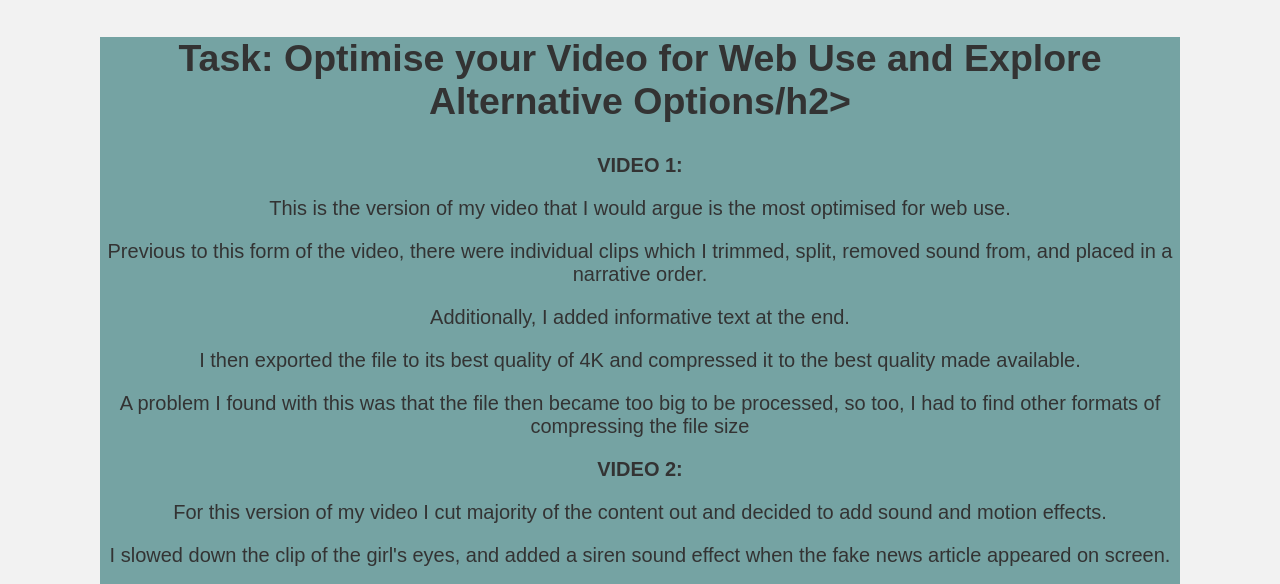
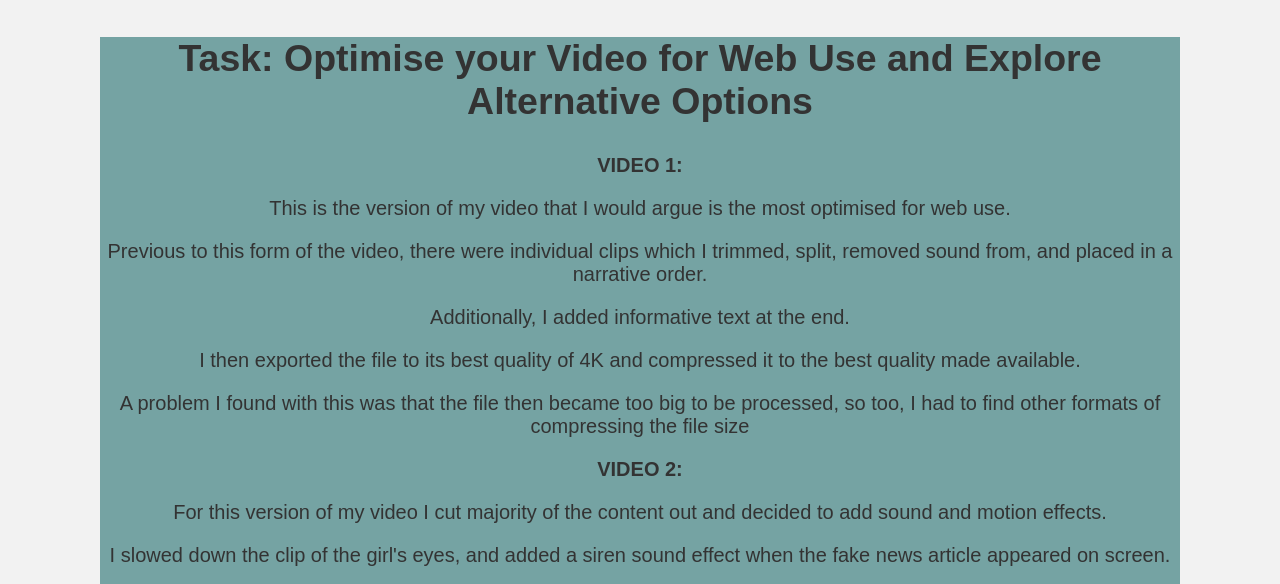
Before and after one commit to luisaconnarty/luisaconnarty.github.io., a plain HTML site: page week_9_lab.html in a window 1280 px wide. Shown: the part 172-756 px from the top of the page. Drawn offline with Linux system fonts and the light colour scheme.

Commit message:
Add files via upload

```diff
--- a/week_9_lab.html
+++ b/week_9_lab.html
@@ -21,7 +21,7 @@
 
 	<section class="task1">
 	<div id="task1header">
-		<h2>Task: Optimise your Video for Web Use and Explore Alternative Options/h2>
+		<h2>Task: Optimise your Video for Web Use and Explore Alternative Options</h2>
 	</div>
 
 
```
